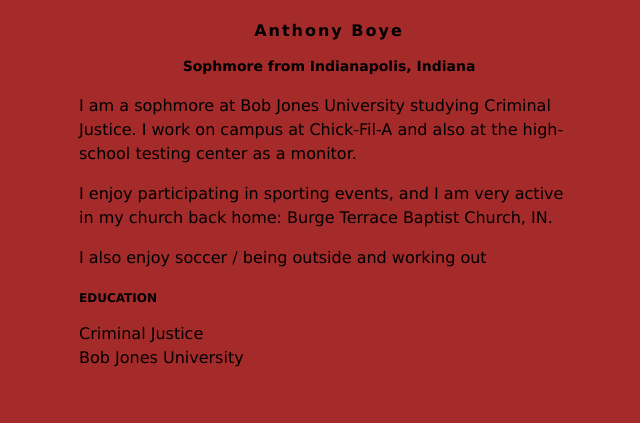
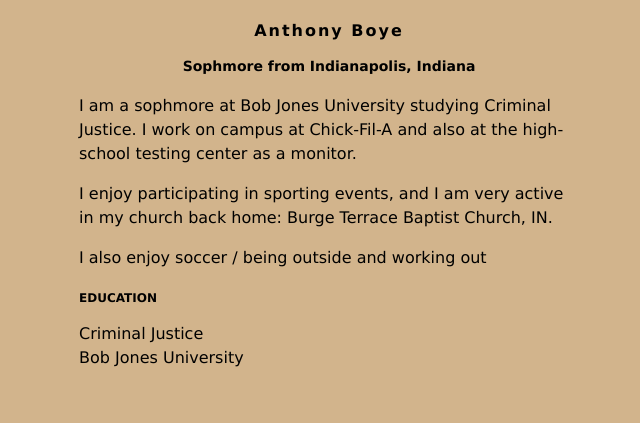
Before and after one commit to aboye325/aboye325.github.io, a plain HTML site: page index.html in a window 1280 px wide. Shown: the whole page, without its empty margins (311-951 px from the left). Drawn offline with Linux system fonts and the light colour scheme.

Commit message:
Update index.html

```diff
--- a/index.html
+++ b/index.html
@@ -2,7 +2,7 @@
 <head>
 <style>
 body {
-    background: brown;
+    background: tan;
     font-family: Verdana;
 }
 #content {
```
